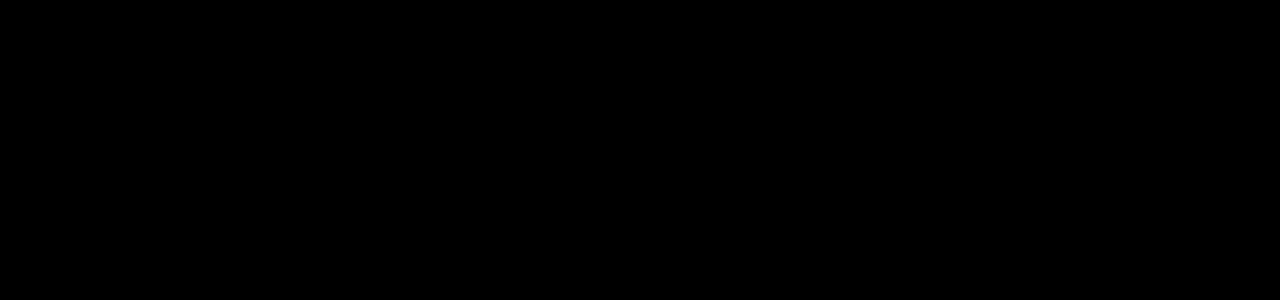
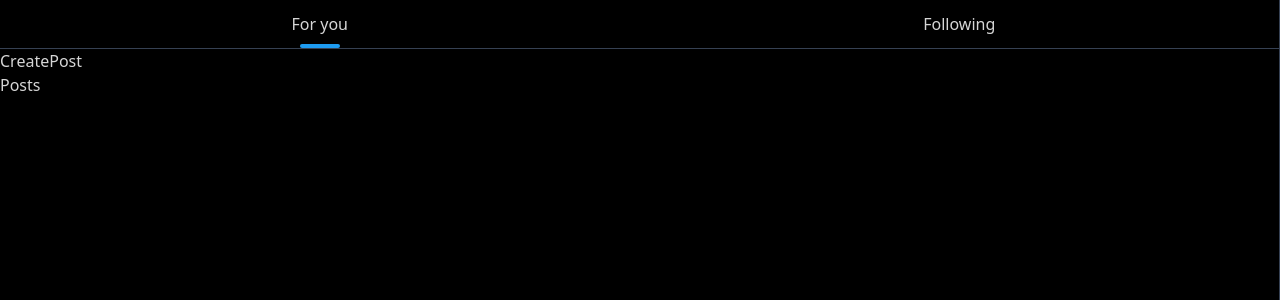
Before and after one commit to Thushan2002/x-clone, a React (Vite) app in the folder client/: page / in a window 1280 px wide. Before the commit this address had no page. Shown: the top 300 px of the page. Built offline with nearby package versions, Linux system fonts and the light colour scheme.

Commit message:
feat: Home page updated

```diff
--- a/client/src/App.jsx
+++ b/client/src/App.jsx
@@ -2,11 +2,13 @@
 import { Routes, Route } from "react-router-dom";
 import Signup from "./pages/auth/Signup";
 import Login from "./pages/auth/Login";
+import HomePage from "./pages/home/HomePage";
 
 const App = () => {
   return (
     <div>
       <Routes>
+        <Route path="/" element={<HomePage />} />
         <Route path="/signup" element={<Signup />} />
         <Route path="/login" element={<Login />} />
       </Routes>
--- /dev/null
+++ b/client/src/components/common/Posts.jsx
@@ -0,0 +1,7 @@
+import React from "react";
+
+const Posts = () => {
+  return <div>Posts</div>;
+};
+
+export default Posts;
--- /dev/null
+++ b/client/src/pages/home/CreatePost.jsx
@@ -0,0 +1,7 @@
+import React from "react";
+
+const CreatePost = () => {
+  return <div>CreatePost</div>;
+};
+
+export default CreatePost;
--- a/client/src/pages/home/HomePage.jsx
+++ b/client/src/pages/home/HomePage.jsx
@@ -1,7 +1,43 @@
-import React from "react";
+import { useState } from "react";
+
+import Posts from "../../components/common/Posts";
+import CreatePost from "./CreatePost";
 
 const HomePage = () => {
-  return <div>HomePage</div>;
+  const [feedType, setFeedType] = useState("forYou");
+
+  return (
+    <>
+      <div className="flex-[4_4_0] mr-auto border-r border-gray-700 min-h-screen">
+        {/* Header */}
+        <div className="flex w-full border-b border-gray-700">
+          <div
+            className={
+              "flex justify-center flex-1 p-3 hover:bg-secondary transition duration-300 cursor-pointer relative"
+            }
+            onClick={() => setFeedType("forYou")}>
+            For you
+            {feedType === "forYou" && (
+              <div className="absolute bottom-0 w-10  h-1 rounded-full bg-primary"></div>
+            )}
+          </div>
+          <div
+            className="flex justify-center flex-1 p-3 hover:bg-secondary transition duration-300 cursor-pointer relative"
+            onClick={() => setFeedType("following")}>
+            Following
+            {feedType === "following" && (
+              <div className="absolute bottom-0 w-10  h-1 rounded-full bg-primary"></div>
+            )}
+          </div>
+        </div>
+
+        {/*  CREATE POST INPUT */}
+        <CreatePost />
+
+        {/* POSTS */}
+        <Posts />
+      </div>
+    </>
+  );
 };
-
 export default HomePage;
```
